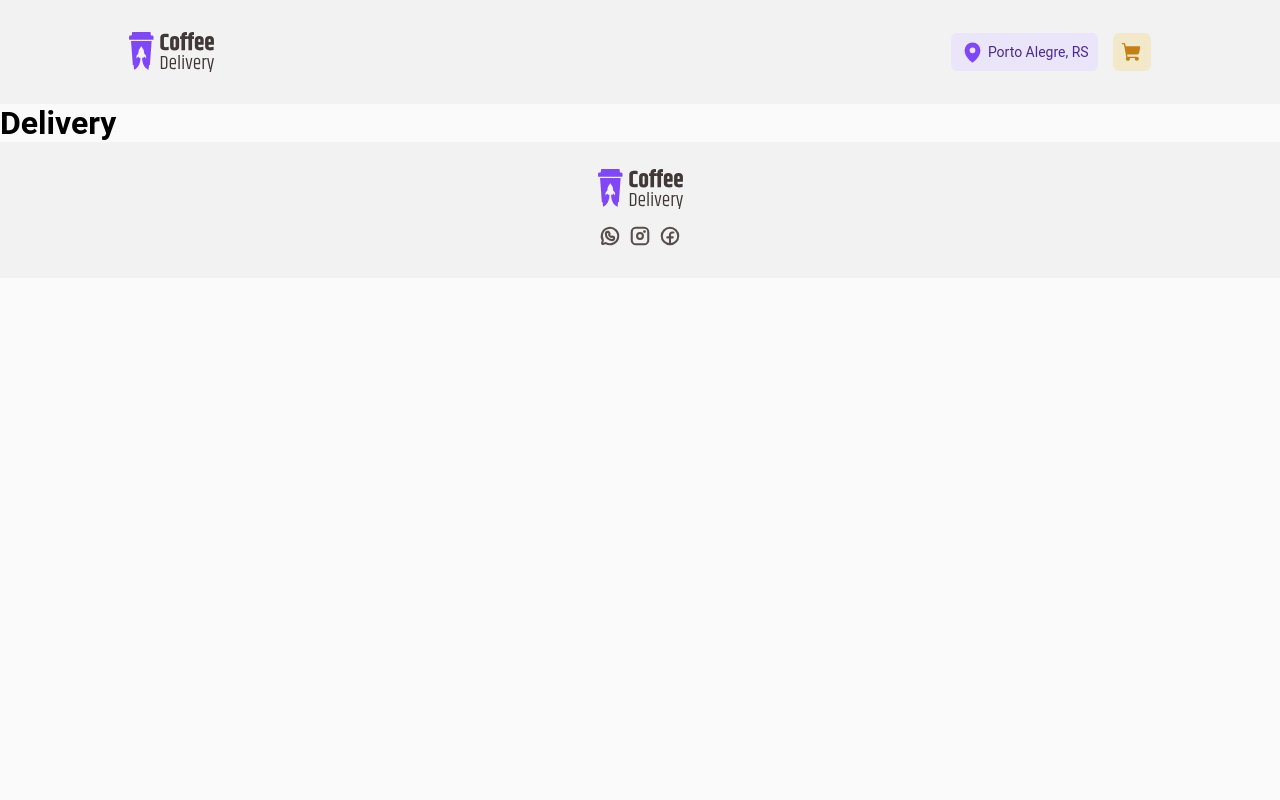
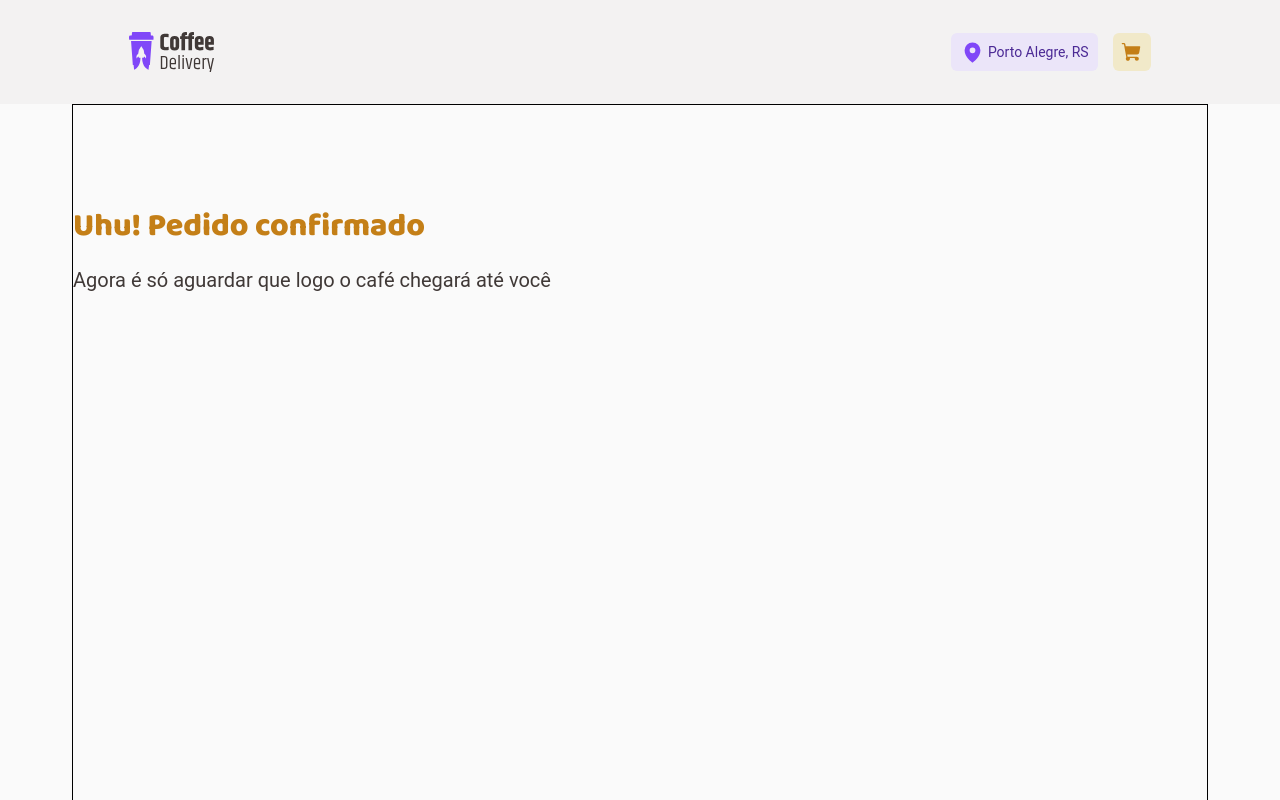
Before and after one commit to pedrodif/uploadCoffeeDelivery, a React (Vite) app: page /delivery in a window 1280 px wide. Shown: the top 800 px of the page. Built offline with nearby package versions, Linux system fonts and the light colour scheme.

Commit message:
feat: :art: new elements added to DeliveryPage

```diff
--- a/src/pages/Delivery/index.tsx
+++ b/src/pages/Delivery/index.tsx
@@ -1,3 +1,17 @@
+// Styles
+import { DeliveryContainer, DeliveryTitle, TitleWrapper } from "./styles";
+
 export function Delivery() {
-  return <h1>Delivery</h1>
+  return (
+    <DeliveryContainer>
+      <TitleWrapper>
+        <DeliveryTitle>Uhu! Pedido confirmado</DeliveryTitle>
+        <p>Agora é só aguardar que logo o café chegará até você</p>
+      </TitleWrapper>
+
+      <div>
+
+      </div>
+    </DeliveryContainer>
+  )
 }
--- a/src/pages/Delivery/styles.ts
+++ b/src/pages/Delivery/styles.ts
@@ -1 +1,25 @@
 import styled from 'styled-components'
+
+export const DeliveryContainer = styled.div`
+  width: 71rem;
+  height: 100vh;
+  margin: 0 auto;
+  box-sizing: border-box;
+  border: 1px solid black;
+`
+
+export const TitleWrapper = styled.div`
+  display: flex;
+  flex-direction: column;
+  gap: 1rem;
+  margin-top: 6rem;
+  color: ${(props) => props.theme['base-subtitle']};
+  font-size: 1.25rem;
+`
+
+export const DeliveryTitle = styled.strong`
+  font-family: 'Baloo 2';
+  font-size: 2rem;
+  font-weight: 800;
+  color: ${(props) => props.theme['yellow-dark']};
+`
```
